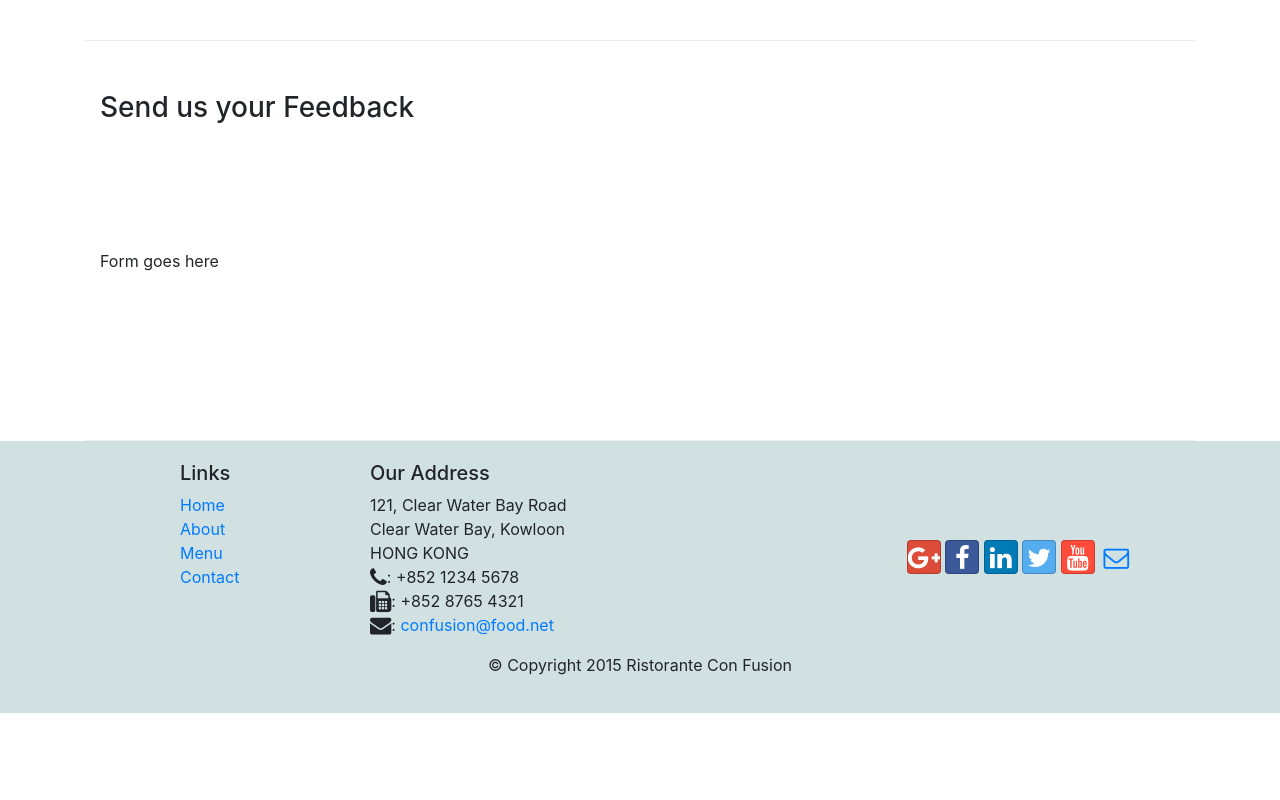
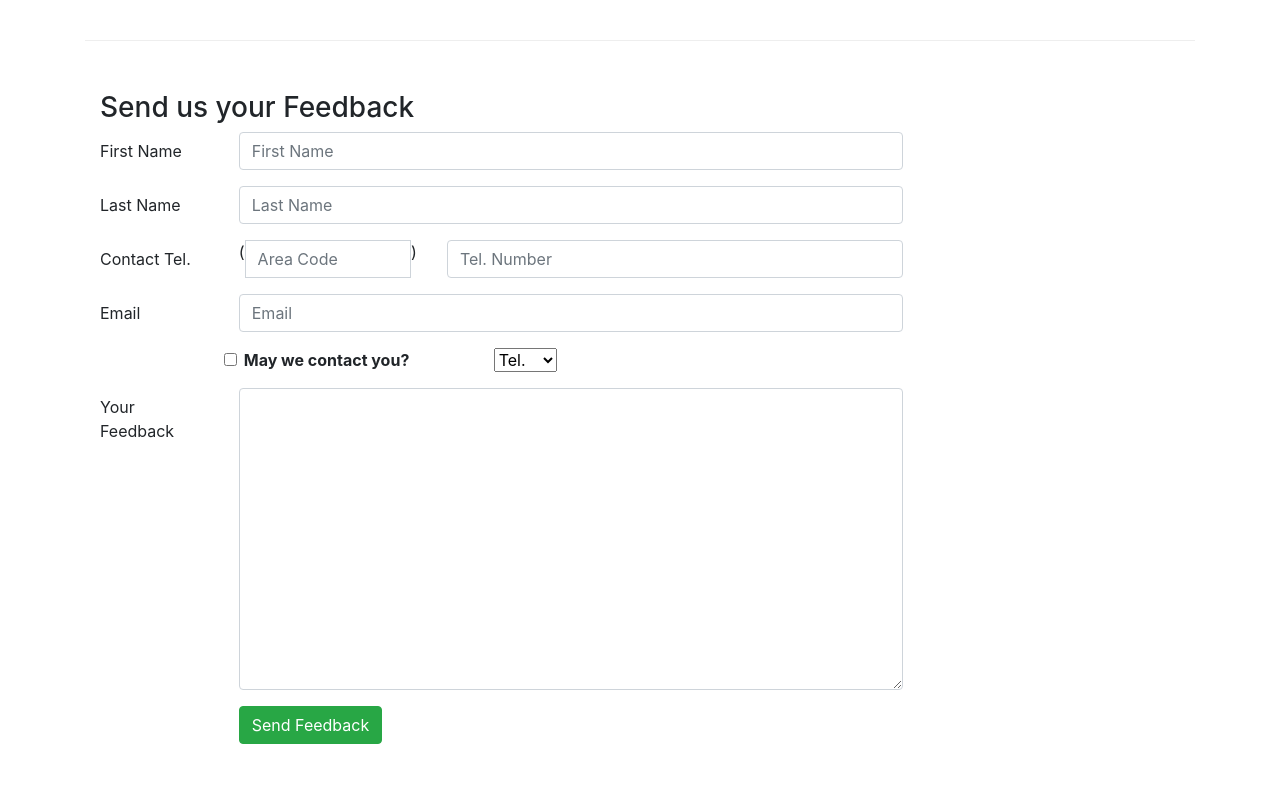
Before and after one commit to sgaikwad2410/bootstrap-practice, a website: page contactus.html in a window 1280 px wide. Shown: the part 800-1600 px from the top of the page. Before the commit the page ends 1513 px from the top, so only its background shows below. Drawn offline with nearby package versions, Linux system fonts and the light colour scheme.

Commit message:
Form and Input Controls

```diff
--- a/contactus.html
+++ b/contactus.html
@@ -93,7 +93,66 @@
               <h3>Send us your Feedback</h3>
            </div>
             <div class="col-12 col-md-9">
-                Form goes here
+               <form>
+               <div class="form-group row">
+               <label for="firstname" class="col-md-2 col-form-label">First Name </label>
+              <div class="col-md-10">
+              <input  type="text" class="form-control" id="firstname" name="firstname" placeholder="First Name">
+              </div>
+               </div>
+               <div class="form-group row">
+                <label for="lastname" class="col-md-2 col-form-label">Last Name </label>
+              <div class="col-md-10">
+              <input  type="text" class="form-control" id="lastname" name="lastname" placeholder="Last Name">
+              </div>
+               </div>
+                <div class="form-group row">
+                 <label for="telnum" class="col-md-2 col-form-label">Contact Tel.</label>
+                <div class="col-5 col-sm-4 col-md-3">
+                <div class="input-group">
+                	<div class="input-group-addon">(</div>
+                	<input  type="tel" class="form-control" id="areacode" name="areacode" placeholder="Area Code">
+                	<div class="input-group-addon">)</div>
+                </div>
+                </div>
+                <div class="col-7 col-sm-6 col-md-7">
+              <input  type="tel" class="form-control" id="telnum" name="telnum" placeholder="Tel. Number">
+              </div>
+                </div>
+
+               <div class="form-group row">
+                 <label for="emailid" class="col-md-2 col-form-label">Email</label>
+                <div class="col-md-10">
+              <input  type="email" class="form-control" id="emailid" name="emailid" placeholder="Email">
+              </div>
+                </div>
+                <div class="form-group row">
+                <div class="form-check colmd-6 offset-md-2">
+                <label class="form-check-label">
+                <input type="checkbox" class="form-check-input" name="approve" value="">
+                <strong>May we contact you?</strong></label>
+                </div>
+                <div class="col-md-3 offset-md-1">
+                <select calss="form-control">
+                <option>Tel.</option>
+				<option>Email</option>
+                </select>
+                </div>
+                </div>
+                 <div class="form-group row">
+                 <label for="feedback" class="col-md-2 col-form-label">Your Feedback</label>
+                <div class="col-md-10">
+              <textarea class="form-control" id="feedback" name="feedback" rows="12"></textarea>
+              </div>
+                </div>
+                <div class="form-group row">
+                <div class="offset-md-2 col-md-10">
+                <button type="submit" class="btn btn-success">
+                Send Feedback
+                </button>
+                </div>
+                </div>
+               </form>
             </div>
              <div class="col-12 col-md">
             </div>
```
